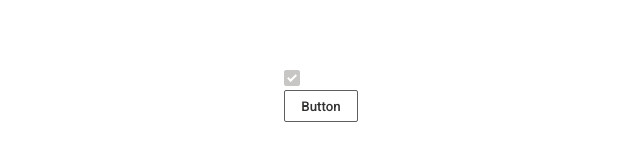
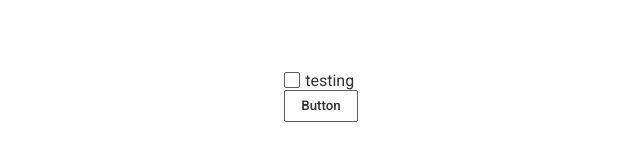
Before and after one commit to thang080920/Recipy-Frontend, a React (Create React App) app: page / in a window 1280 px wide. Shown: the part 304-464 px from the top of the page, without its empty margins (319-959 px from the left). Built offline with nearby package versions, Linux system fonts and the light colour scheme.

Commit message:
Add disabled function

```diff
--- a/src/components/Checkbox/Checkbox.jsx
+++ b/src/components/Checkbox/Checkbox.jsx
@@ -8,6 +8,9 @@ import { PRIMARYCOLOR } from '../../config'
 
 const CheckboxInner = styled.div`
 	transition: all ease-in-out 0.2s;
+	width: 16px;
+	height: 16px;
+	position: relative;
 
 	background-color: ${props =>
 		props.checked
@@ -34,11 +37,9 @@ const CheckboxInner = styled.div`
 `
 
 const CheckboxLabel = styled.label`
-	position: relative;
-	width: 16px;
-	height: 16px;
 	box-sizing: border-box;
-	display: inline-block;
+	display: flex;
+	align-items: center;
 `
 
 const Checkbox = props => {
@@ -46,7 +47,7 @@ const Checkbox = props => {
 		display: 'none',
 	}
 
-	const { checked, onChange, disabled } = props
+	const { checked, onChange, disabled, text } = props
 
 	const [isChecked, setIsChecked] = useState(checked ?? false)
 
@@ -72,6 +73,12 @@ const Checkbox = props => {
 					checked={isChecked ?? false}
 					disabled={disabled}
 				/>
+				<span
+					className={`${style.LabelText} ${
+						disabled ? style.LabelTextDisabled : ''
+					}`}>
+					{text}
+				</span>
 			</CheckboxLabel>
 			<input
 				id={id}
--- a/src/components/Checkbox/Checkbox.module.scss
+++ b/src/components/Checkbox/Checkbox.module.scss
@@ -10,7 +10,7 @@
 		top: 50%;
 		width: 3px;
 		height: 7px;
-		left: 25%;
+		left: 22%;
 		border: 2px solid white;
 		border-top: none;
 		border-left: none;
@@ -28,10 +28,17 @@
 .CheckboxDisabled {
 	user-select: none;
 
-	border-color: red;
-
 	&::after {
 		cursor: default;
 		user-select: none;
 	}
 }
+
+.LabelText {
+	margin-left: 5px;
+	color: #323130;
+}
+
+.LabelTextDisabled {
+	color: #a19f9d;
+}
--- a/src/pages/Login.jsx
+++ b/src/pages/Login.jsx
@@ -12,7 +12,7 @@ const Login = () => {
 
 	return (
 		<div>
-			<Checkbox disabled checked onChange={handleClick} />
+			<Checkbox text="testing" onChange={handleClick} />
 			<Button onClick={handleClick} />
 		</div>
 	)
```
